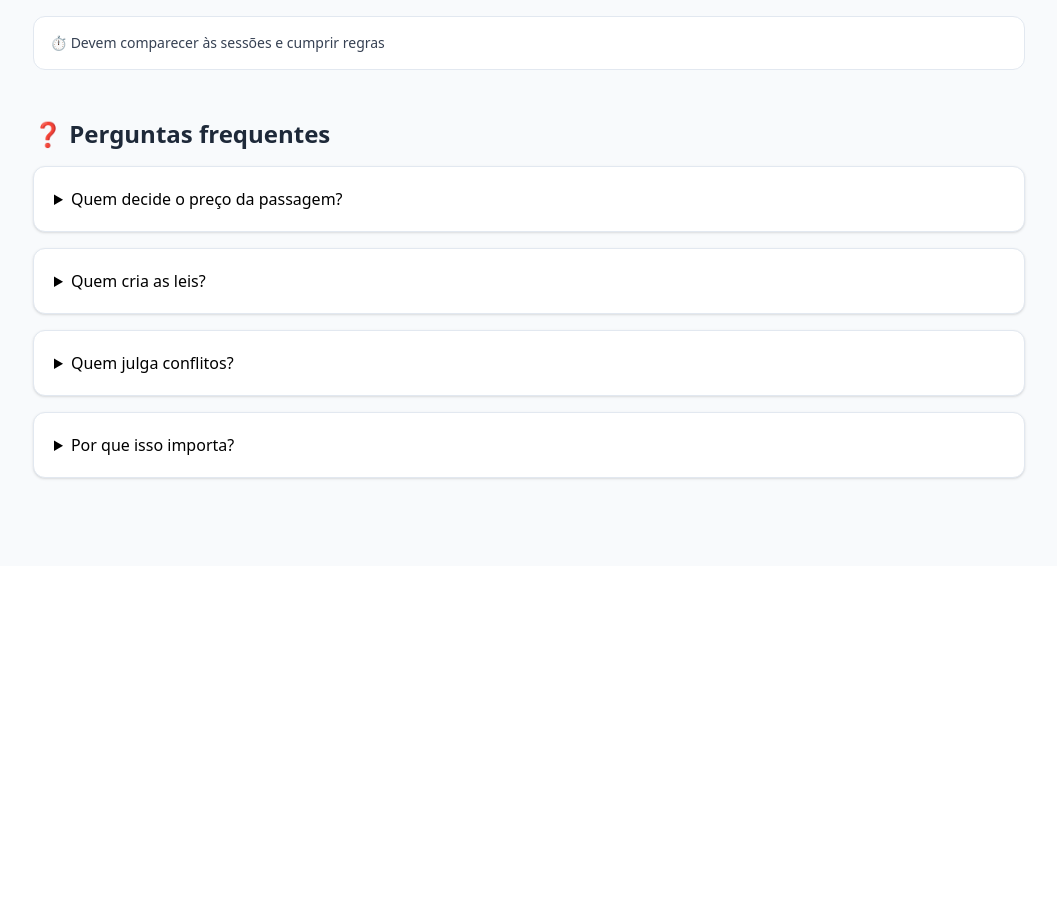
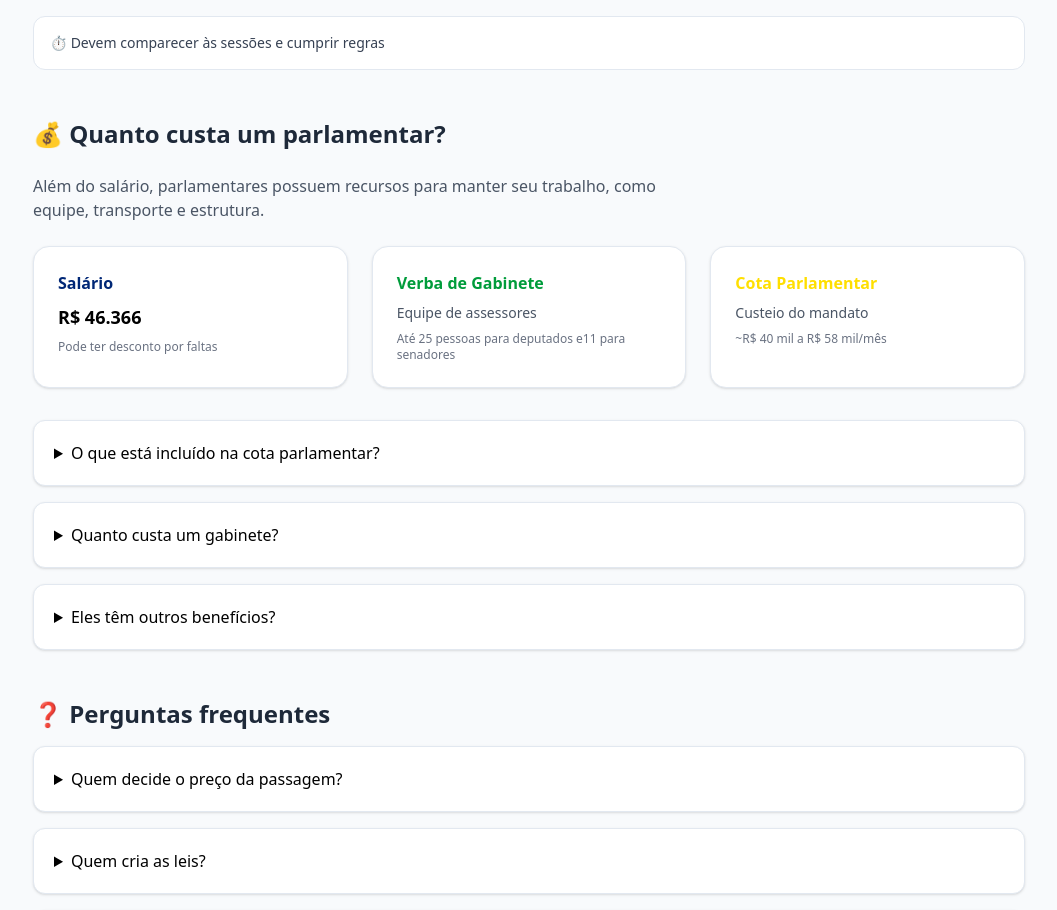
Before and after one commit to thawanylima/VotoVivoB, a Next.js app: page /educativo in a window 1280 px wide. Shown: the part 2337-3247 px from the top of the page, without its empty margins (111-1168 px from the left). Before the commit the page ends 2903 px from the top, so only its background shows below. Built offline with nearby package versions, Linux system fonts and the light colour scheme.

Commit message:
feat: section despesas

```diff
--- a/app/educativo/page.tsx
+++ b/app/educativo/page.tsx
@@ -94,9 +94,7 @@ export default function EducativoPage() {
             className="rounded-2xl shadow-md mx-auto"
             />
             </div>
-
           </section>
-
 
         {/* Parlamentar */}
           <section className="mb-12">
@@ -167,6 +165,87 @@ export default function EducativoPage() {
             </div>
           </section>
 
+          {/* Despesas */}
+          <section className="mb-12">
+            <h2 className="text-2xl font-bold mb-6 text-gray-800">
+              💰 Quanto custa um parlamentar?
+            </h2>
+
+            <p className="text-gray-600 mb-6 max-w-2xl">
+              Além do salário, parlamentares possuem recursos para manter seu trabalho, como equipe, transporte e estrutura.
+            </p>
+
+            <div className="grid md:grid-cols-3 gap-6 mb-8">
+
+              <div className="bg-white p-6 rounded-2xl border border-slate-200 shadow-sm">
+                <h3 className="font-bold text-brasil-blue mb-2">Salário</h3>
+                <p className="text-lg font-semibold">R$ 46.366</p>
+                <p className="text-xs text-gray-500 mt-2">Pode ter desconto por faltas</p>
+              </div>
+
+              <div className="bg-white p-6 rounded-2xl border border-slate-200 shadow-sm">
+                <h3 className="font-bold text-brasil-green mb-2">Verba de Gabinete</h3>
+                <p className="text-sm text-gray-600">Equipe de assessores</p>
+                <p className="text-xs text-gray-500 mt-2">Até 25 pessoas para deputados e11 para senadores</p>
+              </div>
+
+              <div className="bg-white p-6 rounded-2xl border border-slate-200 shadow-sm">
+                <h3 className="font-bold text-brasil-yellow mb-2">Cota Parlamentar</h3>
+                <p className="text-sm text-gray-600">Custeio do mandato</p>
+                <p className="text-xs text-gray-500 mt-2">~R$ 40 mil a R$ 58 mil/mês</p>
+              </div>
+            </div>
+
+            <div className="space-y-4">
+
+              <details className="bg-white p-5 rounded-xl border border-slate-200 shadow-sm">
+                <summary className="font-medium cursor-pointer">
+                  O que está incluído na cota parlamentar?
+                </summary>
+                <p className="mt-2 text-sm text-gray-600">
+                  A Cota para o Exercício da Atividade Parlamentar é uma verba mensal que reembolsa despesas rotineiras do mandato.
+                </p>
+                <p className="mt-2 text-sm text-gray-600">
+                - Deputados Federais (CEAP): Os valores variam de R$ 41.612,55 (DF) a R$ 58.474,70 (RR). Além da cota, têm direito a até oito passagens aéreas extras por mês para voar entre seu estado e Brasília.
+                </p>
+                <p className="mt-2 text-sm text-gray-600">
+                 - Senadores (CEAPS): É formada por uma verba fixa de R$ 15.000 somada a uma verba de transporte que varia por estado, resultando em totais que vão de R$ 21.045,20 (DF e GO) a R$ 44.276,60 (AM).
+                </p>
+                <p className="mt-2 text-sm text-gray-600">
+                 - Gastos incluídos: Aluguel de escritório de apoio, contas de água, luz, internet e telefone móvel, combustíveis e lubrificantes, contratação de consultorias técnicas e pesquisas, serviços de segurança privada, táxi, pedágio, alimentação e passagens aéreas ou terrestres.
+                </p>
+
+              </details>
+
+              <details className="bg-white p-5 rounded-xl border border-slate-200 shadow-sm">
+                <summary className="font-medium cursor-pointer">
+                  Quanto custa um gabinete?
+                </summary>
+                <p className="mt-2 text-sm text-gray-600">
+                Verba de Gabinete: É o valor destinado ao pagamento dos salários dos funcionários que trabalham diretamente para o parlamentar.
+                </p>
+                <p className="mt-2 text-sm text-gray-600">
+                  Deputados têm cerca de R$ 118 mil/mês. No Senado, pode chegar a ~R$ 497 mil.
+                </p>
+              </details>
+
+              <details className="bg-white p-5 rounded-xl border border-slate-200 shadow-sm">
+                <summary className="font-medium cursor-pointer">
+                  Eles têm outros benefícios?
+                </summary>
+                <p className="mt-2 text-sm text-gray-600">
+                  Auxílio Moradia: Podem usar imóveis funcionais ou receber auxílio-moradia.
+                </p>
+                <p className="mt-2 text-sm text-gray-600">
+                  Auxílio-saúde: têm direito a atendimento médico e odontológico.
+                </p>
+                <p className="mt-2 text-sm text-gray-600">
+                  Também recebem a ajuda de custo equivalente a um salário no início e fim do mandato.
+                </p>
+              </details>
+
+            </div>
+          </section>
 
           {/* FAQ */}
           <section className="mb-12">
```
